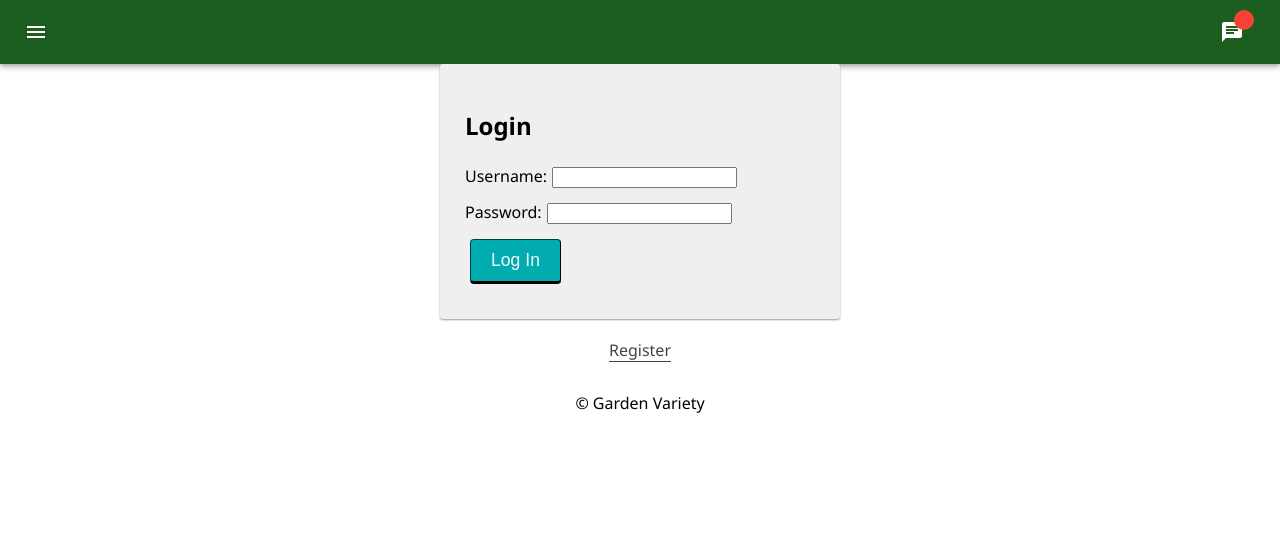
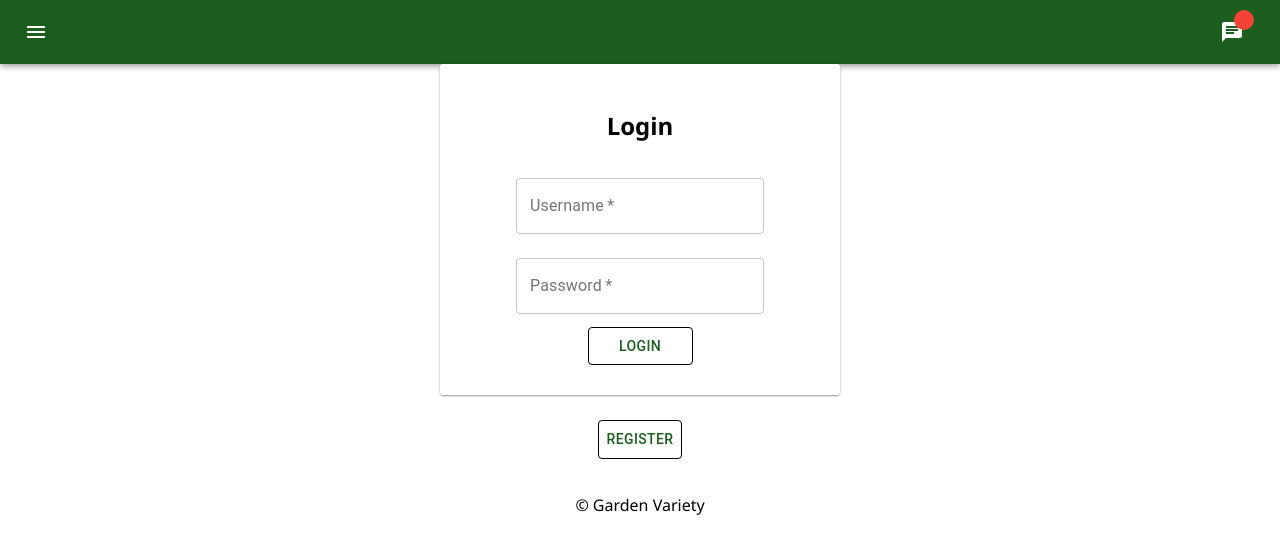
Before and after one commit to benbauer14/GardenVariety, a React (Create React App) app: page /#/searchresults in a window 1280 px wide. Shown: the top 554 px of the page. Built offline with nearby package versions, Linux system fonts and the light colour scheme; no server answers.

Commit message:
styled login and register page

```diff
--- a/src/components/App/App.css
+++ b/src/components/App/App.css
@@ -97,18 +97,14 @@ Alert
 Form Treatment
 -------------------------------------------------------------------------------- */
 
-.formPanel {
-  box-sizing: border-box;
-  width: 400px;
-  max-width: 100%;
-  padding: 25px;
-  margin: 0 auto 20px;
-  background-color: #efefef;
-  border-radius: 3px;
-  box-shadow: 0 1px 2px rgb(0, 0, 0, 0.4);
-}
+
 
 input {
   margin: 5px;
   margin-bottom: 10px;
 }
+
+Button{
+  border: 1px solid black;
+  margin: 5px;
+}
--- a/src/components/ChatMessenger/ChatMessenger.css
+++ b/src/components/ChatMessenger/ChatMessenger.css
@@ -5,7 +5,3 @@
     width: 100%;
     border: solid 1px black;
 }
-
-.chatMessage p{
-    font-size: 10px;
-}
--- a/src/components/ChatUserItem/ChatUserItem.css
+++ b/src/components/ChatUserItem/ChatUserItem.css
@@ -1,10 +1,32 @@
 .chatItemToUser{
-    background-color: aqua;
+    background-color: rgb(120, 167, 230);
+    margin-left: 5px;
+    margin-right: 35px;
+    margin-top: -3px;
+    margin-bottom: -3px;
+    border-radius: 30px 30px 30px 5px;
+    padding-left: 15px;
+}
+
+.chatItemFromUser{
+    background-color: lightpink;
+    margin-left: 35px;
+    margin-right: 5px;
+    margin-top: -3px;
+    margin-bottom: -3px;
+    border-radius: 30px 30px 5px 30px;
+    padding-right: 15px;
+    text-align: right;
 }
 .chatItemFromUser{
-    background-color: lightpink;
+
 }
 .chatuserHeader{
     text-align: center;
-    font-size: 10px;
+    font-size: 15px;
+    border: 1px black solid
 }
+
+.chatMessage p{
+    font-size: 13px;
+}
--- a/src/components/LandingPage/LandingPage.css
+++ b/src/components/LandingPage/LandingPage.css
@@ -37,6 +37,15 @@ Grid
 .grid-col_4 {
   flex-basis: 33.33333333%;
   max-width: 33.33333333%;
+  border: 1px black solid;
+  border-radius: 15px;
+  padding-right: 15px;
+  background-color: #629a67;
+}
+
+.grid-col_4 h5{
+  text-align: center;
+  color: #fff;
 }
 
 .grid-col_5 {
@@ -78,3 +87,7 @@ Grid
   flex-basis: 100%;
   max-width: 100%;
 }
+
+.container h2{
+  text-align: center;
+}
--- a/src/components/LandingPage/LandingPage.jsx
+++ b/src/components/LandingPage/LandingPage.jsx
@@ -4,13 +4,14 @@ import './LandingPage.css';
 
 // CUSTOM COMPONENTS
 import RegisterForm from '../RegisterForm/RegisterForm';
+import { Box, Button } from '@material-ui/core';
 
 function LandingPage() {
-  const [heading, setHeading] = useState('Welcome');
+  const [heading, setHeading] = useState('Welcome!!!');
   const history = useHistory();
 
   const onLogin = (event) => {
-    history.push('/login');
+
   };
 
   return (
@@ -19,49 +20,24 @@ function LandingPage() {
 
       <div className="grid">
         <div className="grid-col grid-col_8">
+          <img src='/images/GardenVarietyLogo.png' alt="Garden Variety Logo"/>
           <p>
-            Lorem ipsum dolor sit amet, consectetur adipiscing elit. Curabitur
-            id felis metus. Vestibulum et pulvinar tortor. Morbi pharetra lacus
-            ut ex molestie blandit. Etiam et turpis sit amet risus mollis
-            interdum. Suspendisse et justo vitae metus bibendum fringilla sed
-            sed justo. Aliquam sollicitudin dapibus lectus, vitae consequat odio
-            elementum eget. Praesent efficitur eros vitae nunc interdum, eu
-            interdum justo facilisis. Sed pulvinar nulla ac dignissim efficitur.
-            Quisque eget eros metus. Vestibulum bibendum fringilla nibh a
-            luctus. Duis a sapien metus.
-          </p>
-
-          <p>
-            Praesent consectetur orci dui, id elementum eros facilisis id. Sed
-            id dolor in augue porttitor faucibus eget sit amet ante. Nunc
-            consectetur placerat pharetra. Aenean gravida ex ut erat commodo, ut
-            finibus metus facilisis. Nullam eget lectus non urna rhoncus
-            accumsan quis id massa. Curabitur sit amet dolor nisl. Proin
-            euismod, augue at condimentum rhoncus, massa lorem semper lacus, sed
-            lobortis augue mi vel felis. Duis ultrices sapien at est convallis
-            congue.
-          </p>
-
-          <p>
-            Fusce porta diam ac tortor elementum, ut imperdiet metus volutpat.
-            Suspendisse posuere dapibus maximus. Aliquam vitae felis libero. In
-            vehicula sapien at semper ultrices. Vivamus sed feugiat libero. Sed
-            sagittis neque id diam euismod, ut egestas felis ultricies. Nullam
-            non fermentum mauris. Sed in enim ac turpis faucibus pretium in sit
-            amet nisi.
+            Garden Variety is designed to allow local gardeners the ability to trade or sell any extra fruits or veggies.
+            There is an integrated chat functionality that allowers gardeners to interact and determine meeting times and locations.
+            It is easy to browse the available listings and determine what is available. Listing items on the market is as simple as a few clicks.
           </p>
         </div>
         <div className="grid-col grid-col_4">
-          <RegisterForm />
-
-          <center>
-            <h4>Already a Member?</h4>
-            <button className="btn btn_sizeSm" onClick={onLogin}>
-              Login
-            </button>
-          </center>
+            <Box>
+            <h5>New Gardener?</h5>
+            <div onClick={() => {history.push('/register')}}><Button variant="contained" color="primary">Register</Button></div>
+            </Box>
+            <Box>
+            <h5>Already a Member?</h5>
+            <div onClick={() => {history.push('/login')}}><Button variant="contained" color="primary">Login</Button></div>
+            </Box>
         </div>
-      </div>
+    </div>
     </div>
   );
 }
--- /dev/null
+++ b/src/components/LoginForm/LoginForm.css
@@ -0,0 +1,20 @@
+.formPanel {
+    box-sizing: border-box;
+    width: 400px;
+    max-width: 100%;
+    padding: 25px;
+    margin: 0 auto 20px;
+    background-color: #ffffff;
+    border-radius: 3px;
+    box-shadow: 0 1px 2px rgb(0, 0, 0, 0.4);
+  }
+
+  .formPanel h2{
+    text-align: center;
+  }
+
+  .formPanel Button{
+    width: 30%;
+    border: 1px solid black;
+    margin: 5px;
+}
--- a/src/components/LoginForm/LoginForm.jsx
+++ b/src/components/LoginForm/LoginForm.jsx
@@ -1,6 +1,8 @@
+import { Box, Button, TextField } from '@material-ui/core';
 import React, { useState } from 'react';
 import { useDispatch } from 'react-redux';
 import {useSelector} from 'react-redux';
+import './LoginForm.css'
 
 function LoginForm() {
   const [username, setUsername] = useState('');
@@ -32,33 +34,33 @@ function LoginForm() {
           {errors.loginMessage}
         </h3>
       )}
-      <div>
-        <label htmlFor="username">
-          Username:
-          <input
+        <Box display="flex" justifyContent="center">
+          <TextField
+            label="Username"
+            margin="normal"
+            variant="outlined"
             type="text"
             name="username"
             required
             value={username}
             onChange={(event) => setUsername(event.target.value)}
           />
-        </label>
-      </div>
-      <div>
-        <label htmlFor="password">
-          Password:
-          <input
+        </Box>
+        <Box display="flex" justifyContent="center">
+          <TextField
+            label="Password"
+            margin="normal"
+            variant="outlined"
             type="password"
             name="password"
             required
             value={password}
             onChange={(event) => setPassword(event.target.value)}
           />
-        </label>
-      </div>
-      <div>
-        <input className="btn" type="submit" name="submit" value="Log In" />
-      </div>
+        </Box>
+      <Box display="flex" justifyContent="center">
+        <Button className="btn" type="submit" name="submit" color="primary">Login</Button>
+      </Box>
     </form>
   );
 }
--- /dev/null
+++ b/src/components/LoginPage/LoginPage.css
@@ -0,0 +1,4 @@
+.loginDiv Button{
+    border: 1px solid black;
+    margin: 5px;
+  }
--- a/src/components/LoginPage/LoginPage.jsx
+++ b/src/components/LoginPage/LoginPage.jsx
@@ -1,25 +1,24 @@
 import React from 'react';
 import LoginForm from '../LoginForm/LoginForm';
 import { useHistory } from 'react-router-dom';
+import { Box, Button } from '@material-ui/core';
+import './LoginPage.css'
 
 function LoginPage() {
   const history = useHistory();
 
   return (
-    <div>
+    <div className="loginDiv">
       <LoginForm />
-
-      <center>
-        <button
-          type="button"
-          className="btn btn_asLink"
-          onClick={() => {
-            history.push('/registration');
-          }}
-        >
-          Register
-        </button>
-      </center>
+      <Box display="flex" justifyContent="center">
+        <Button
+        type="button"
+        className="btn btn_asLink"
+        onClick={() => {
+          history.push('/registration');
+        }}
+        color="primary">Register</Button>
+      </Box>
     </div>
   );
 }
```
Also changed, not shown: public/images/GardenVarietyLogo.png (added), 1 other file (tests, documents, lock files or other folders).
